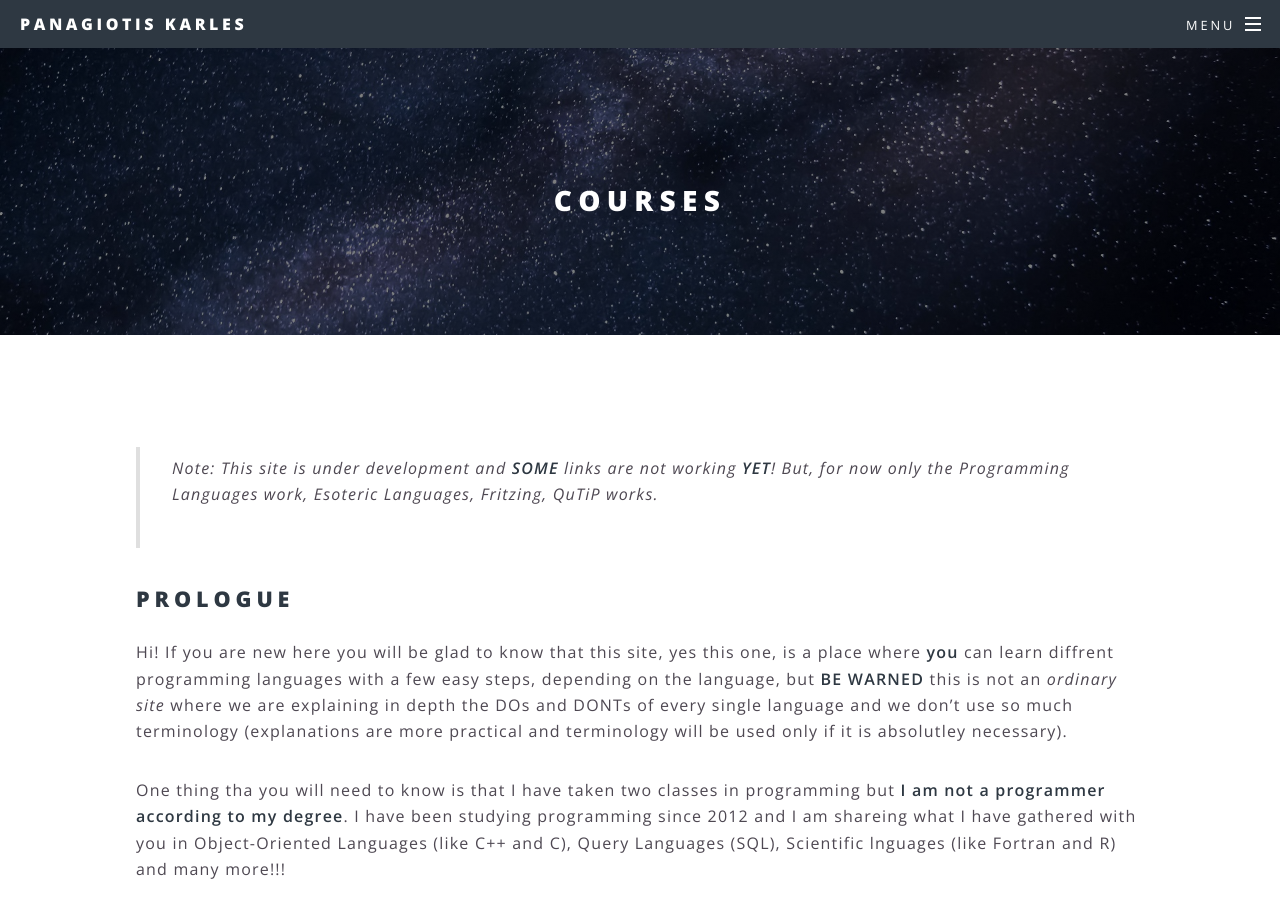
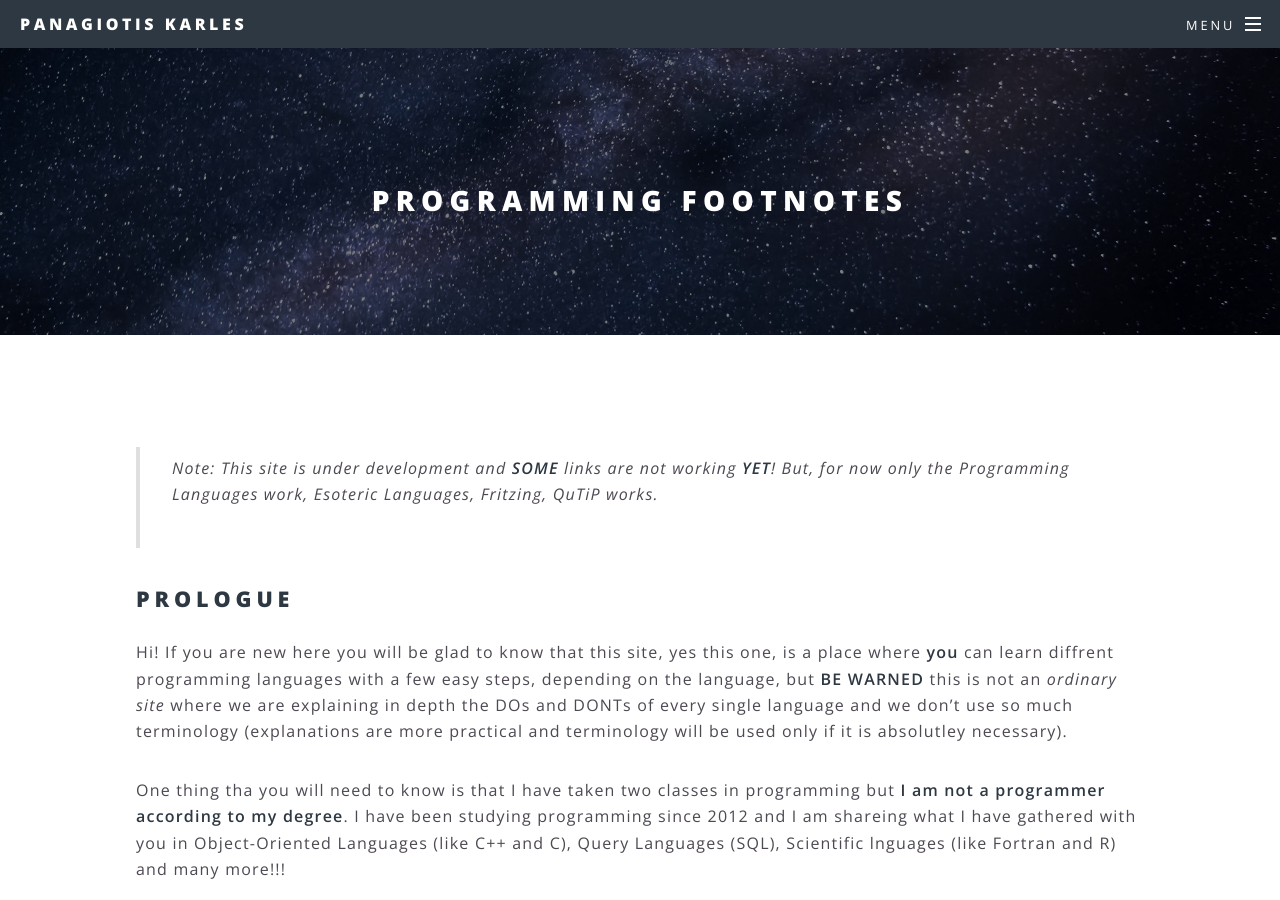
Before and after one commit to KarlesP/karlesp.github.io, a Jekyll site: the page built from footnotes.html, in a window 1280 px wide and 900 px high. Built offline with Jekyll 4.4.1, drawn with Linux system fonts in a browser that asks for light colours.

Commit message:
Update and rename courses.html to footnotes.html

```diff
--- a/courses.html
+++ b/footnotes.html
@@ -1,6 +1,6 @@
 ---
 layout: page
-title: Courses
+title: Programming Footnotes
 ---
 <!DOCTYPE html>
 <!-- saved from url=(0038)https://karlesp.github.io/courses.html -->
```
